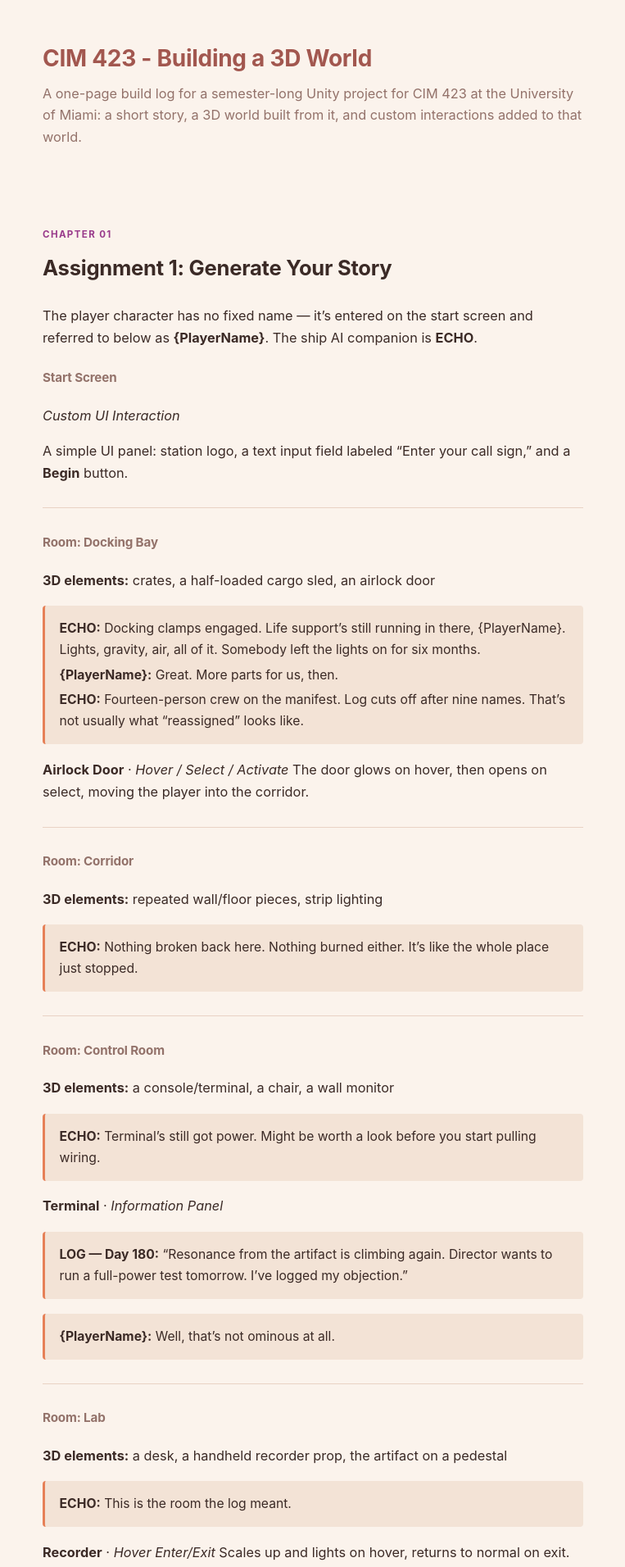
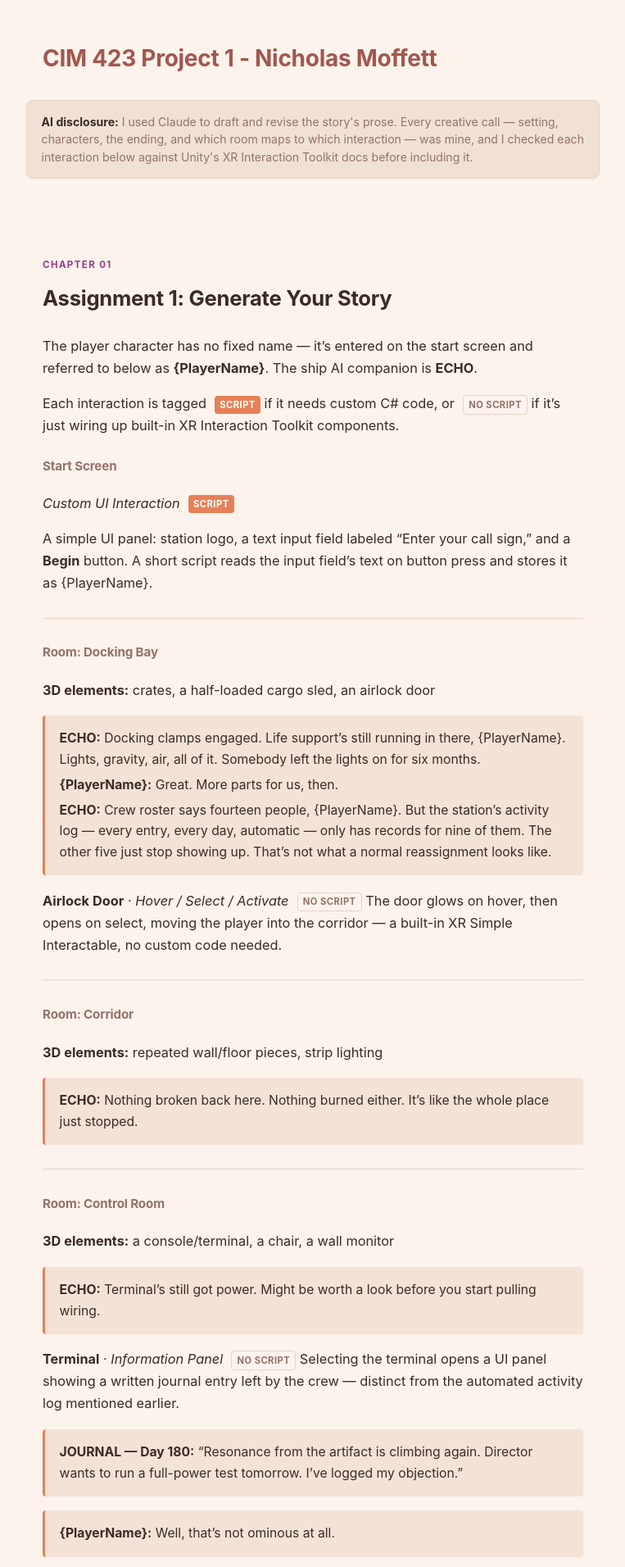
Before and after one commit to moff05/cim423-3d-world, a Jekyll site: the page built from index.md, in a window 1280 px wide. Shown: the top 1912 px of the page at 82% size, without its empty margins (258-1021 px from the left). Built offline with Jekyll 4.4.1, drawn with Linux system fonts in a browser that asks for light colours; some of the changed text lies outside the part shown.

Commit message:
Add AI disclosure, script/no-script tags, and clearer log terminology
Renames the header, drops the redundant description paragraph, adds
an upfront AI-use disclosure, tags each interaction as needing a
custom script or not, and disambiguates "manifest"/"log" by splitting
the automated activity log from written journal entries.

Co-Authored-By: Claude Sonnet 5 <noreply@anthropic.com>
Claude-Session: https://claude.ai/code/session_01EXSHHrPegx68P7D3CLUmwe

```diff
--- a/_config.yml
+++ b/_config.yml
@@ -1,4 +1,4 @@
-title: CIM 423 - Building a 3D World
+title: CIM 423 Project 1 - Nicholas Moffett
 description: >-
   A one-page build log for a semester-long Unity project for CIM 423 at
   the University of Miami: a short story, a 3D world built from it, and
--- a/_layouts/default.html
+++ b/_layouts/default.html
@@ -115,6 +115,31 @@
   em.placeholder {
     color: var(--muted);
   }
+  .ai-disclosure {
+    max-width: 700px;
+    margin: 1.75rem auto 0;
+    padding: 0.9rem 1.1rem;
+    border: 1px solid var(--rule);
+    border-radius: 8px;
+    background: var(--code-bg);
+    color: var(--muted);
+    font-size: 0.88rem;
+    line-height: 1.55;
+  }
+  .ai-disclosure strong { color: var(--text); }
+  .tag {
+    display: inline-block;
+    font-size: 0.7rem;
+    font-weight: 700;
+    letter-spacing: 0.04em;
+    text-transform: uppercase;
+    padding: 0.15em 0.55em;
+    border-radius: 4px;
+    margin-left: 0.5em;
+    vertical-align: middle;
+  }
+  .tag.script { background: var(--orange); color: #fff; }
+  .tag.noscript { background: transparent; color: var(--muted); border: 1px solid var(--rule); }
   footer {
     max-width: 700px;
     margin: 0 auto;
@@ -127,8 +152,10 @@
 <body>
 <header class="site-header">
   <h1>{{ site.title }}</h1>
-  <p>{{ site.description }}</p>
 </header>
+<div class="ai-disclosure">
+  <strong>AI disclosure:</strong> I used Claude to draft and revise the story's prose. Every creative call — setting, characters, the ending, and which room maps to which interaction — was mine, and I checked each interaction below against Unity's XR Interaction Toolkit docs before including it.
+</div>
 <main>
   {{ content }}
 </main>
--- a/index.md
+++ b/index.md
@@ -7,10 +7,12 @@ title: Home
 
 The player character has no fixed name — it's entered on the start screen and referred to below as **{PlayerName}**. The ship AI companion is **ECHO**.
 
+Each interaction is tagged <span class="tag script">Script</span> if it needs custom C# code, or <span class="tag noscript">No script</span> if it's just wiring up built-in XR Interaction Toolkit components.
+
 #### Start Screen
-*Custom UI Interaction*
+*Custom UI Interaction* <span class="tag script">Script</span>
 
-A simple UI panel: station logo, a text input field labeled "Enter your call sign," and a **Begin** button.
+A simple UI panel: station logo, a text input field labeled "Enter your call sign," and a **Begin** button. A short script reads the input field's text on button press and stores it as {PlayerName}.
 
 ---
 
@@ -21,10 +23,10 @@ A simple UI panel: station logo, a text input field labeled "Enter your call sig
 >
 > **{PlayerName}:** Great. More parts for us, then.
 >
-> **ECHO:** Fourteen-person crew on the manifest. Log cuts off after nine names. That's not usually what "reassigned" looks like.
+> **ECHO:** Crew roster says fourteen people, {PlayerName}. But the station's activity log — every entry, every day, automatic — only has records for nine of them. The other five just stop showing up. That's not what a normal reassignment looks like.
 
-**Airlock Door** · *Hover / Select / Activate*
-The door glows on hover, then opens on select, moving the player into the corridor.
+**Airlock Door** · *Hover / Select / Activate* <span class="tag noscript">No script</span>
+The door glows on hover, then opens on select, moving the player into the corridor — a built-in XR Simple Interactable, no custom code needed.
 
 ---
 
@@ -40,9 +42,10 @@ The door glows on hover, then opens on select, moving the player into the corrid
 
 > **ECHO:** Terminal's still got power. Might be worth a look before you start pulling wiring.
 
-**Terminal** · *Information Panel*
+**Terminal** · *Information Panel* <span class="tag noscript">No script</span>
+Selecting the terminal opens a UI panel showing a written journal entry left by the crew — distinct from the automated activity log mentioned earlier.
 
-> **LOG — Day 180:** "Resonance from the artifact is climbing again. Director wants to run a full-power test tomorrow. I've logged my objection."
+> **JOURNAL — Day 180:** "Resonance from the artifact is climbing again. Director wants to run a full-power test tomorrow. I've logged my objection."
 
 > **{PlayerName}:** Well, that's not ominous at all.
 
@@ -51,15 +54,15 @@ The door glows on hover, then opens on select, moving the player into the corrid
 #### Room: Lab
 **3D elements:** a desk, a handheld recorder prop, the artifact on a pedestal
 
-> **ECHO:** This is the room the log meant.
+> **ECHO:** This is the room the journal entry meant.
 
-**Recorder** · *Hover Enter/Exit*
-Scales up and lights on hover, returns to normal on exit. Selecting it plays a second log entry:
+**Recorder** · *Hover Enter/Exit* <span class="tag noscript">No script</span>
+Scales up and lights on hover, returns to normal on exit. Selecting it plays a second journal entry:
 
-> **LOG — Day 181:** "He ran the test. The cradle lit up, and for a few seconds the whole crew just wasn't in the room anymore. I don't know where they went. I'm shutting it down and sealing this lab."
+> **JOURNAL — Day 181:** "He ran the test. The cradle lit up, and for a few seconds the whole crew just wasn't in the room anymore. I don't know where they went. I'm shutting it down and sealing this lab."
 
-**Artifact** · *Select/Activate + Changing Material*
-Selecting it shifts its material from dim blue to bright pulsing white, and the room lights flicker for a few seconds before everything settles back to normal.
+**Artifact** · *Select/Activate + Changing Material* <span class="tag script">Script</span>
+Selecting it shifts its material from dim blue to bright pulsing white, and the room lights flicker for a few seconds before everything settles back to normal. A script lerps the material color and light intensity over time — the one interaction here that needs real code rather than just component settings.
 
 > **ECHO:** {PlayerName}. Whatever that was, it's done now. Don't touch it again.
 >
@@ -73,15 +76,15 @@ Selecting it shifts its material from dim blue to bright pulsing white, and the
 
 ### World & Interaction Map
 
-| Room | 3D Elements | Interaction | Type |
-|---|---|---|---|
-| Start Screen | UI panel | Name entry | Custom UI |
-| Docking Bay | Crates, cargo sled, airlock door | Open door | Select/Activate |
-| Corridor | Wall/floor pieces, lighting | — | — |
-| Control Room | Console/terminal, chair, monitor | View log | Information Panel |
-| Lab | Desk, recorder, artifact pedestal | Hover recorder | Hover Enter/Exit |
-| Lab | *(same room)* | Activate artifact | Select/Activate + Material |
-| End Screen | UI panel | — | — |
+| Room | 3D Elements | Interaction | Type | Script? |
+|---|---|---|---|---|
+| Start Screen | UI panel | Name entry | Custom UI | Yes |
+| Docking Bay | Crates, cargo sled, airlock door | Open door | Select/Activate | No |
+| Corridor | Wall/floor pieces, lighting | — | — | — |
+| Control Room | Console/terminal, chair, monitor | View journal entry | Information Panel | No |
+| Lab | Desk, recorder, artifact pedestal | Hover recorder | Hover Enter/Exit | No |
+| Lab | *(same room)* | Activate artifact | Select/Activate + Material | Yes |
+| End Screen | UI panel | — | — | — |
 
 ## Assignment 2: Build the 3D World
 
```
